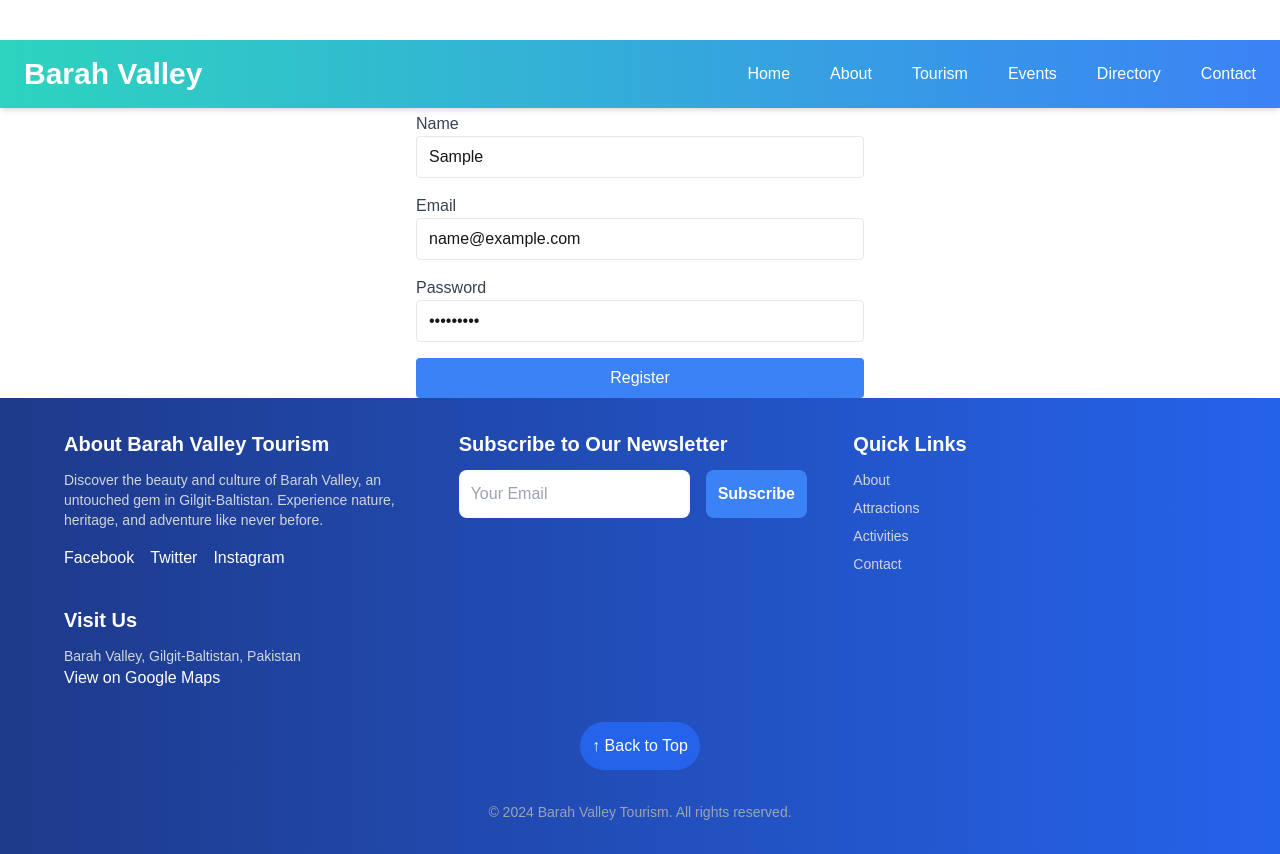
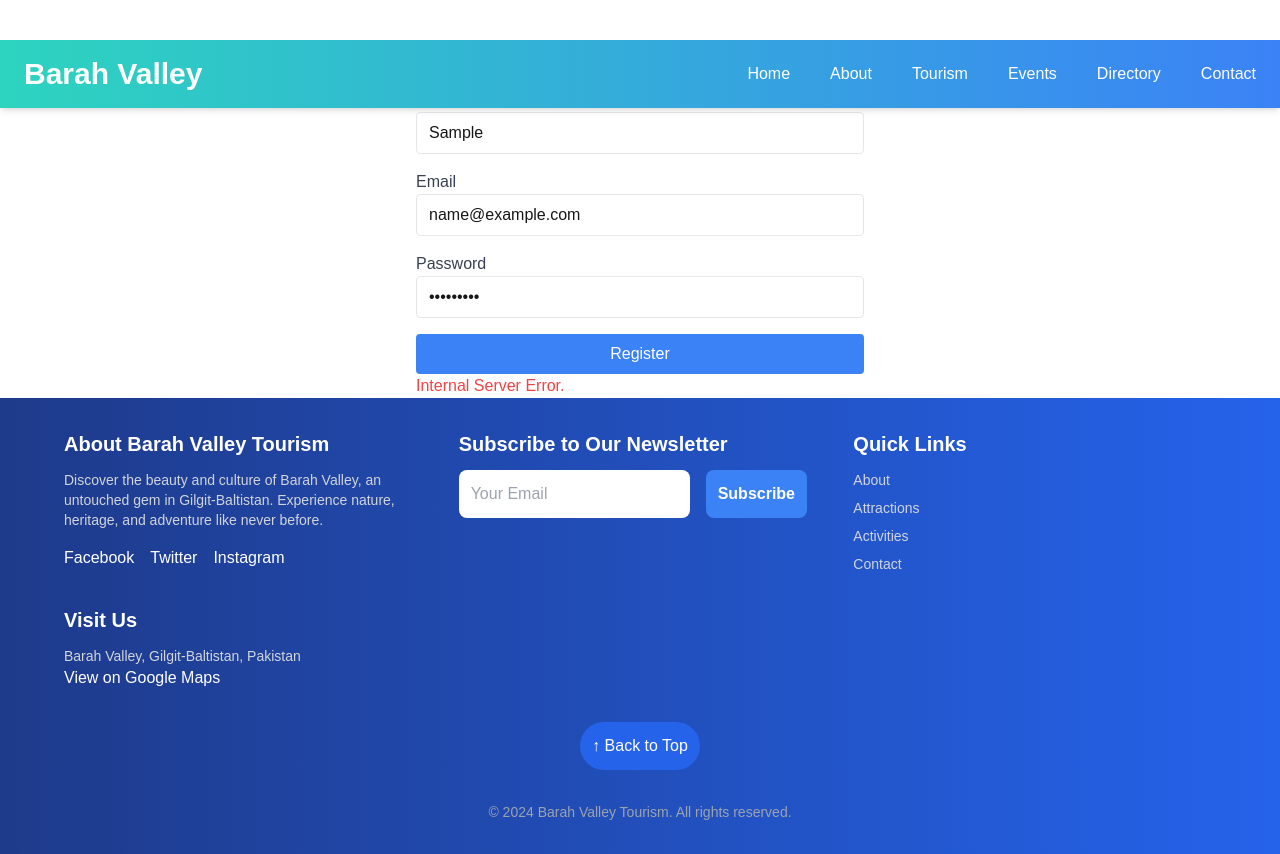
Before and after one commit to ShadBalti/barah_valley, a Next.js app: page /register in a window 1280 px wide. Both pictures are taken after typing "Sample", "name@example.com", "Sample123" into the empty fields and a click on the button "Register". Built offline with nearby package versions, Linux system fonts and the light colour scheme; no server answers; the database is empty.

Commit message:
adding margin

```diff
--- a/app/register/page.tsx
+++ b/app/register/page.tsx
@@ -47,11 +47,9 @@ export default function Register() {
     }
   };
   return (
-    <div className="max-w-md mx-auto mt-10">
-      <h1 className="text-2xl font-bold text-center">Register</h1>
-      {error && <p className="text-red-500">{error}</p>}
-      {success && <p className="text-green-500">{success}</p>}
-      <form onSubmit={handleSubmit} className="mt-4">
+    <div className="max-w-md mx-auto mt-10 h-full my-[30]">
+      <h1 className="text-2xl font-bold text-center mt-8">Register</h1>
+       <form onSubmit={handleSubmit} className="mt-4">
         <div className="mb-4">
           <label htmlFor="name" className="block text-gray-700">Name</label>
           <input
@@ -91,6 +89,9 @@ export default function Register() {
         <button type="submit" className="w-full bg-blue-500 text-white py-2 rounded">
           Register
         </button>
+         {error && <p className="text-red-500">{error}</p>}
+          {success && <p className="text-green-500">{success}</p>}
+
       </form>
     </div>
   );
```
